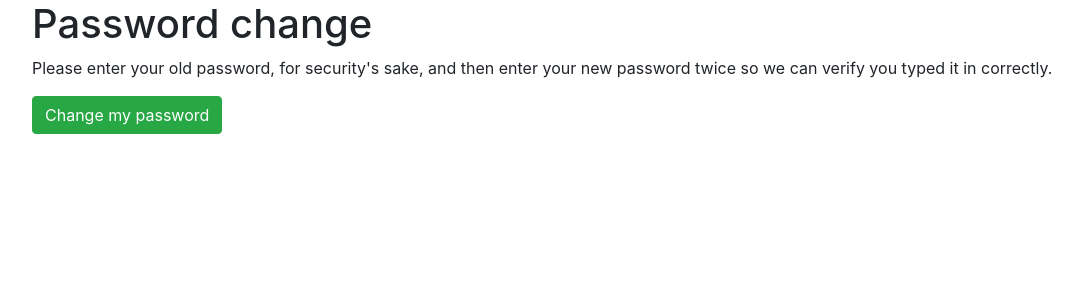
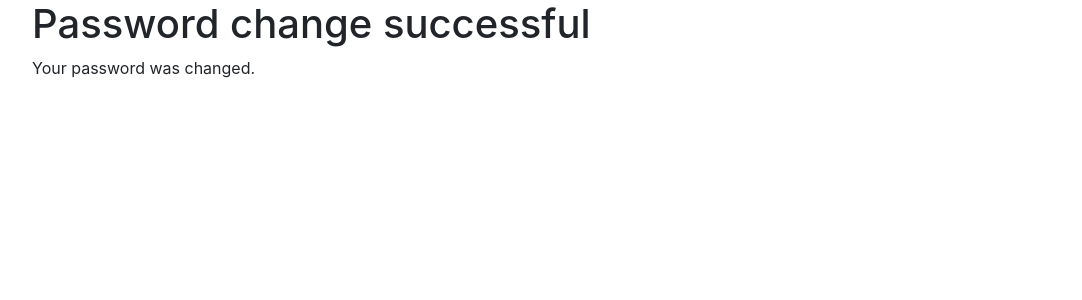
Before and after one commit to Icarus-afk/Django-newspaper-app, a Django app: a page that uses news/config/config/templates/registration/password_change_done.html in a window 1280 px wide. Shown: the part 56-356 px from the top of the page, without its empty margins (53-1135 px from the left). Run offline with Django 4.2, Linux system fonts and the light colour scheme; a user stored in the database is signed in; parts of the project's set-up code (start-up, migrations or seed data) failed here and were passed over; some libraries are stand-ins or nearby versions.

Commit message:
change password form

```diff
--- a/news/config/accounts/views.py
+++ b/news/config/accounts/views.py
@@ -6,6 +6,3 @@ class SignUpView(CreateView):
     form_class = CustomUserCreationForm
     success_url = reverse_lazy('login')
     template_name = 'registration/signup.html'
-
-class PasswordChangeView(TemplateView):
-    form
--- a/news/config/config/templates/registration/password_change_done.html
+++ b/news/config/config/templates/registration/password_change_done.html
@@ -1,16 +1,8 @@
 {% extends 'base.html' %}
 
-{% load crispy_forms_tags %}
-
-{% block title %}Password Change{% endblock title %}
+{% block title %}Password Change Successful{% endblock title %}
 
 {% block content %}
-<h1>Password change</h1>
-<p>Please enter your old password, for security's sake, and then enter
-    your new password twice so we can verify you typed it in correctly.</p>
-<form method="POST">
-    {% csrf_token %}
-    {{ form|crispy }}
-    <input class="btn btn-success" type="submit" value="Change my password">
-</form>
+<h1>Password change successful</h1>
+<p>Your password was changed.</p>
 {% endblock content %}
```
Also changed, not shown: news/config/config/templates/registration/password_change_form.html (+16 -0 lines), news/config/db.sqlite3.
